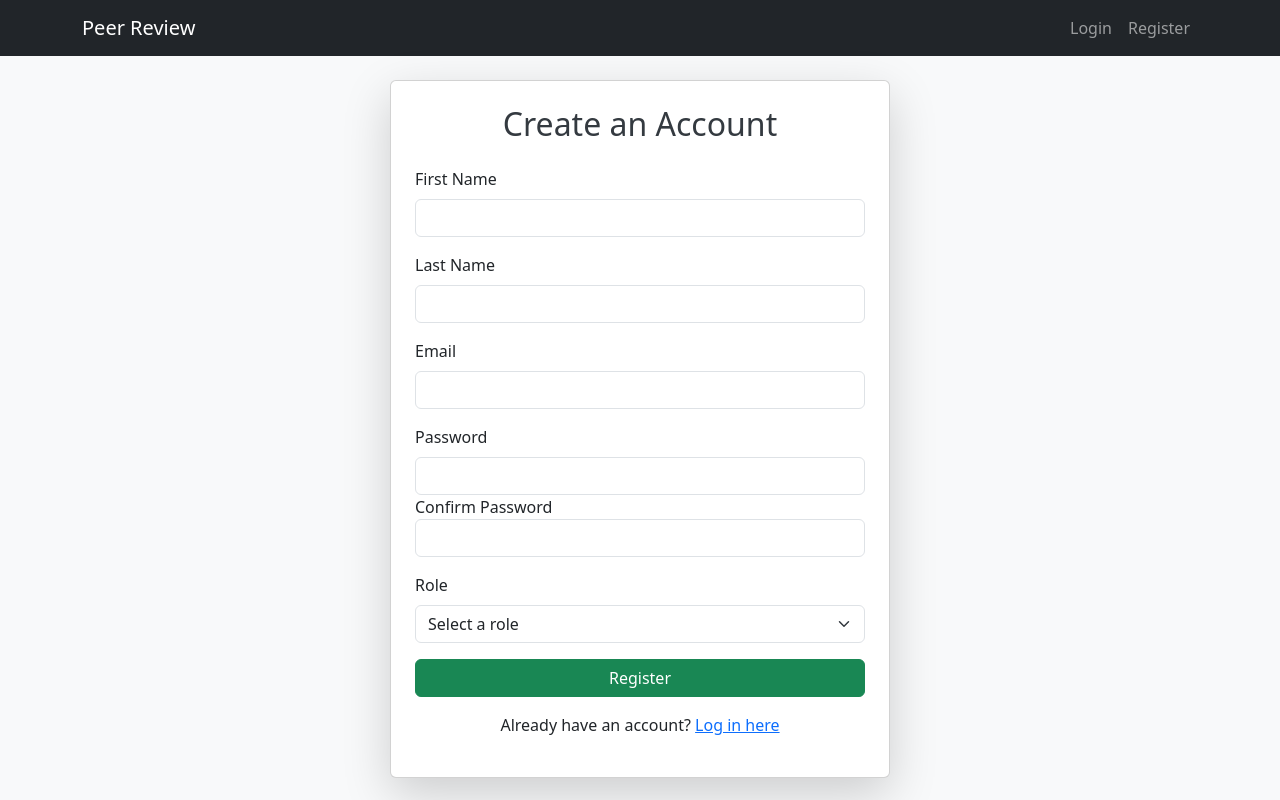
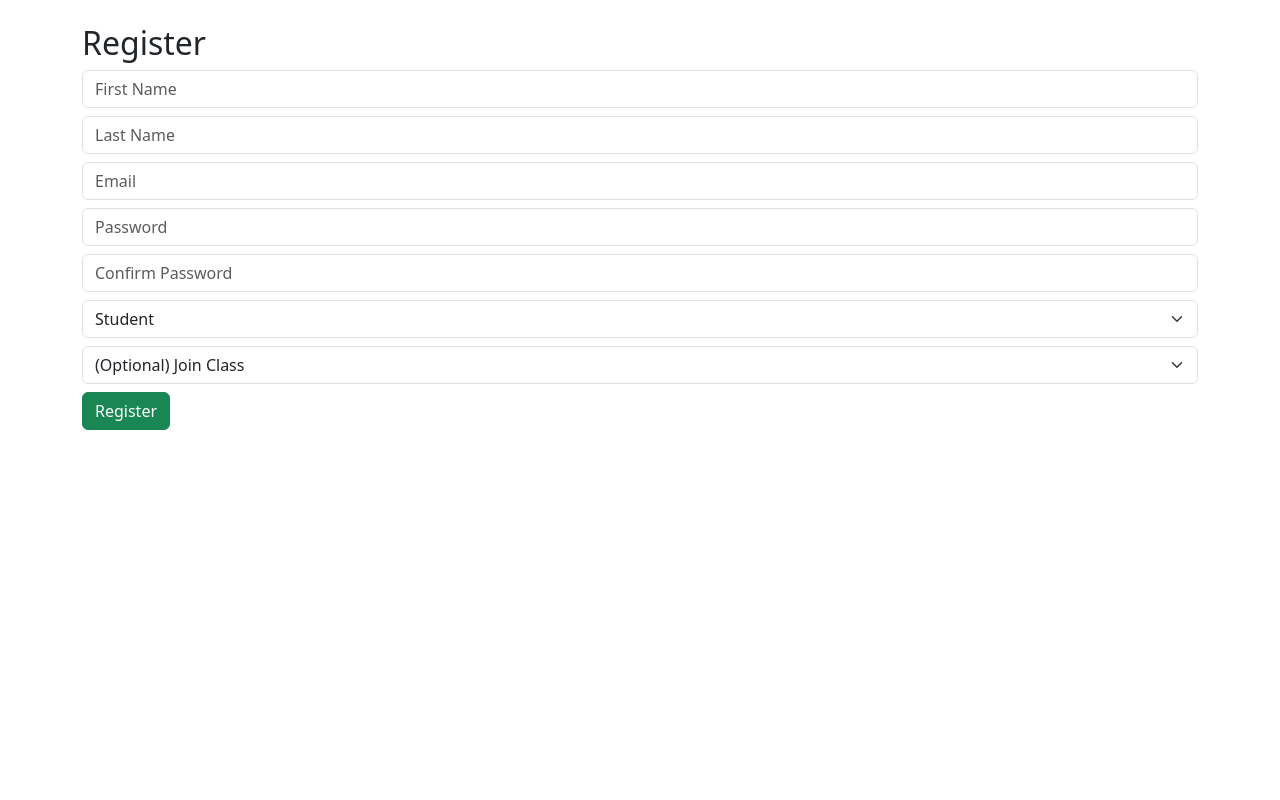
Before and after one commit to bmilanx0/peer-review-app, a Flask app: page /register in a window 1280 px wide. Run offline with Flask 3, Linux system fonts and the light colour scheme.

Commit message:
Add multi-class support, student class selection, team separation by class, and class-based user visibility

```diff
--- a/app.py
+++ b/app.py
@@ -1,6 +1,7 @@
 # app.py
-from flask import Flask, request, jsonify, render_template, redirect, session, url_for, flash
+from flask import Flask, request, jsonify, render_template, redirect, session, url_for, flash, abort
 from flask_talisman import Talisman
+from flask_login import current_user, login_required
 from config import Config
 from models import db, User, Class, Team, TeamMembership, ReviewAssignment, ReviewQuestion, ReviewAnswer, JoinRequest
 from werkzeug.security import generate_password_hash, check_password_hash
@@ -73,30 +74,26 @@ def register():
 
     return render_template('register.html', classes=classes)
 
-@app.route('/join_class', methods=['GET', 'POST'])
+
+@app.route('/student/join_class', methods=['GET', 'POST'])
+@login_required
 def join_class():
-    user = User.query.get(session.get('user_id'))
-    if not user or user.role != 'student':
-        return redirect('/login')
-
-    current_classes = [Team.query.get(m.team_id).class_id for m in TeamMembership.query.filter_by(user_id=user.id).all()]
-    available_classes = Class.query.filter(~Class.id.in_(current_classes)).all()
+    if current_user.role != 'student':
+        abort(403)
 
     if request.method == 'POST':
         class_id = int(request.form['class_id'])
+        existing = JoinRequest.query.filter_by(student_id=current_user.id, class_id=class_id).first()
+        if not existing:
+            db.session.add(JoinRequest(student_id=current_user.id, class_id=class_id, approved=False))
+            db.session.commit()
+            flash("Join request submitted.")
+        else:
+            flash("You have already submitted a request for this class.")
+        return redirect(url_for('student_dashboard'))
 
-        # Prevent duplicates
-        if JoinRequest.query.filter_by(student_id=user.id, class_id=class_id).first():
-            flash("You already requested to join this class.", "warning")
-        else:
-            new_request = JoinRequest(student_id=user.id, class_id=class_id, status='pending')
-            db.session.add(new_request)
-            db.session.commit()
-            flash("Join request submitted successfully.", "success")
-        return redirect('/dashboard')
-
-    return render_template('join_class.html', classes=available_classes)
-
+    classes = Class.query.all()
+    return render_template('join_class.html', classes=classes)
 
 @app.route('/approve_join/<int:request_id>', methods=['POST'])
 def approve_join(request_id):
@@ -125,6 +122,25 @@ def reject_join(request_id):
     flash("Join request rejected.", "info")
     return redirect('/dashboard')
 
+@app.route('/professor/approve_requests/<int:class_id>', methods=['GET', 'POST'])
+@login_required
+def approve_requests(class_id):
+    if current_user.role != 'professor':
+        abort(403)
+
+    if request.method == 'POST':
+        for req_id, decision in request.form.items():
+            join_request = JoinRequest.query.get(int(req_id))
+            if decision == 'approve':
+                join_request.approved = True
+            elif decision == 'deny':
+                db.session.delete(join_request)
+        db.session.commit()
+        flash("Join requests updated.")
+        return redirect(url_for('class_dashboard', class_id=class_id))
+
+    requests = JoinRequest.query.filter_by(class_id=class_id, approved=False).all()
+    return render_template('approve_requests.html', requests=requests)
 
 @app.route('/login', methods=['GET', 'POST'])
 def login():
@@ -290,6 +306,54 @@ def assign_student_ui():
     flash(f"{student.first_name} assigned to Team {team.id}", "success")
     return redirect(f'/class/{team.class_id}')
 
+@app.route('/professor/create_team/<int:class_id>', methods=['POST'])
+@login_required
+def create_team(class_id):
+    if current_user.role != 'professor':
+        abort(403)
+
+    team_count = Team.query.filter_by(class_id=class_id).count()
+    new_team_name = f"Team {team_count + 1}"
+    team = Team(name=new_team_name, class_id=class_id)
+    db.session.add(team)
+    db.session.commit()
+    flash("Team created.")
+    return redirect(url_for('class_dashboard', class_id=class_id))
+
+@app.route('/professor/class/<int:class_id>')
+@login_required
+def class_dashboard(class_id):
+    if current_user.role != 'professor':
+        abort(403)
+
+    approved_students = db.session.query(Student).join(JoinRequest).filter(
+        JoinRequest.class_id == class_id,
+        JoinRequest.approved == True
+    ).all()
+
+    teams = Team.query.filter_by(class_id=class_id).all()
+    return render_template('class_dashboard.html', students=approved_students, teams=teams, class_id=class_id)
+
+@app.route('/student/class/<int:class_id>')
+@login_required
+def student_class_view(class_id):
+    if current_user.role != 'student':
+        abort(403)
+
+    approved = JoinRequest.query.filter_by(student_id=current_user.id, class_id=class_id, approved=True).first()
+    if not approved:
+        flash("You are not registered in this class.")
+        return redirect(url_for('student_dashboard'))
+
+    team = db.session.query(Team).join(StudentTeam).filter(
+        Team.class_id == class_id,
+        StudentTeam.student_id == current_user.id
+    ).first()
+
+    if not team:
+        flash("You are not assigned to a team in this class.")
+
+    return render_template('student_class_view.html', team=team, class_id=class_id)
 
 
 @app.route('/submit_review_form', methods=['POST'])
--- a/templates/base.html
+++ b/templates/base.html
@@ -1,66 +1,26 @@
-<!-- templates/base.html -->
 <!DOCTYPE html>
 <html lang="en">
+
 <head>
   <meta charset="UTF-8">
-  <title>{% block title %}Peer Review App{% endblock %}</title>
-  <meta name="viewport" content="width=device-width, initial-scale=1">
+  <title>Peer Review App</title>
+  <link href="https://cdn.jsdelivr.net/npm/bootstrap@5.3.0/dist/css/bootstrap.min.css" rel="stylesheet">
+</head>
 
-  <!--  Bootstrap CSS -->
-  <link href="https://cdn.jsdelivr.net/npm/bootstrap@5.3.0/dist/css/bootstrap.min.css" rel="stylesheet">
-
-  <!-- Optional: Your Custom Styles -->
-  <link rel="stylesheet" href="{{ url_for('static', filename='style.css') }}">
-</head>
 <body>
-
-  <!--  Navbar -->
-  <nav class="navbar navbar-expand-lg navbar-dark bg-dark mb-4">
-    <div class="container">
-      <a class="navbar-brand" href="/">Peer Review</a>
-      <button class="navbar-toggler" type="button" data-bs-toggle="collapse" data-bs-target="#navbarNav">
-        <span class="navbar-toggler-icon"></span>
-      </button>
-      <div class="collapse navbar-collapse" id="navbarNav">
-        <ul class="navbar-nav ms-auto">
-          {% if session.user_id %}
-            <li class="nav-item">
-              <a class="nav-link" href="/dashboard">Dashboard</a>
-            </li>
-            <li class="nav-item">
-              <a class="nav-link" href="/logout">Logout</a>
-            </li>
-          {% else %}
-            <li class="nav-item">
-              <a class="nav-link" href="/login">Login</a>
-            </li>
-            <li class="nav-item">
-              <a class="nav-link" href="/register">Register</a>
-            </li>
-          {% endif %}
-        </ul>
-      </div>
-    </div>
-  </nav>
-
-  <!--  Flash Message Alerts -->
-  <div class="container">
+  <div class="container mt-4">
     {% with messages = get_flashed_messages(with_categories=true) %}
     {% if messages %}
     {% for category, message in messages %}
     <div class="alert alert-{{ category }} alert-dismissible fade show" role="alert">
       {{ message }}
-            <button type="button" class="btn-close" data-bs-dismiss="alert" aria-label="Close"></button>
+      <button type="button" class="btn-close" data-bs-dismiss="alert"></button>
     </div>
     {% endfor %}
     {% endif %}
     {% endwith %}
-
-    <!-- Page Content -->
     {% block content %}{% endblock %}
   </div>
+</body>
 
-  <!-- Bootstrap JS Bundle -->
-  <script src="https://cdn.jsdelivr.net/npm/bootstrap@5.3.0/dist/js/bootstrap.bundle.min.js"></script>
-</body>
 </html>
--- a/templates/register.html
+++ b/templates/register.html
@@ -1,63 +1,22 @@
 {% extends 'base.html' %}
-{% block title %}Register{% endblock %}
-
 {% block content %}
-<div class="d-flex justify-content-center align-items-center" style="min-height: 80vh;">
-  <div class="card p-4 shadow-lg" style="width: 100%; max-width: 500px;">
-    <h2 class="text-center mb-4">Create an Account</h2>
-
-    <form method="POST" action="/register">
-      <div class="mb-3">
-        <label class="form-label">First Name</label>
-        <input type="text" name="first_name" class="form-control" required>
-      </div>
-
-      <div class="mb-3">
-        <label class="form-label">Last Name</label>
-        <input type="text" name="last_name" class="form-control" required>
-      </div>
-
-      <div class="mb-3">
-        <label class="form-label">Email</label>
-        <input type="email" name="email" class="form-control" required>
-      </div>
-
-      <div class="mb-3">
-        <label class="form-label">Password</label>
-        <input type="password" name="password" class="form-control" minlength="8" required>
-        <label for="confirm_password">Confirm Password</label>
-        <input type="password" name="confirm_password" class="form-control" required>
-      </div>
-
-      <div class="mb-3">
-        <label class="form-label">Role</label>
-        <select name="role" class="form-select" required>
-          <option value="">Select a role</option>
+<h2>Register</h2>
+<form method="POST">
+  <input name="first_name" class="form-control mb-2" placeholder="First Name" required>
+  <input name="last_name" class="form-control mb-2" placeholder="Last Name" required>
+  <input name="email" class="form-control mb-2" type="email" placeholder="Email" required>
+  <input name="password" class="form-control mb-2" type="password" placeholder="Password" required>
+  <input name="confirm_password" class="form-control mb-2" type="password" placeholder="Confirm Password" required>
+  <select name="role" class="form-select mb-2">
     <option value="student">Student</option>
     <option value="professor">Professor</option>
   </select>
-      </div>
-
-      {% if classes %}
-      <div class="mb-3">
-        <label class="form-label">Class (Students Only)</label>
-        <select name="class_id" class="form-select">
-          <option value="">Choose a class</option>
+  <select name="class_id" class="form-select mb-2">
+    <option value="">(Optional) Join Class</option>
     {% for cls in classes %}
     <option value="{{ cls.id }}">{{ cls.name }}</option>
     {% endfor %}
   </select>
-      </div>
-      {% endif %}
-
-      <div class="d-grid">
-        <button type="submit" class="btn btn-success">Register</button>
-      </div>
+  <button class="btn btn-success">Register</button>
 </form>
-
-    <p class="mt-3 text-center">
-      Already have an account? <a href="/login">Log in here</a>
-    </p>
-  </div>
-</div>
 {% endblock %}
```
Also changed, not shown: templates/approve_requests.html (added, +30 -0 lines), templates/class_dashboard.html (+14 -88 lines), templates/join_class.html (+4 -5 lines), templates/login.html (+6 -27 lines), templates/select_class.html (+5 -6 lines), 1 other file. Lines whose indentation alone changed are shown as unchanged.
